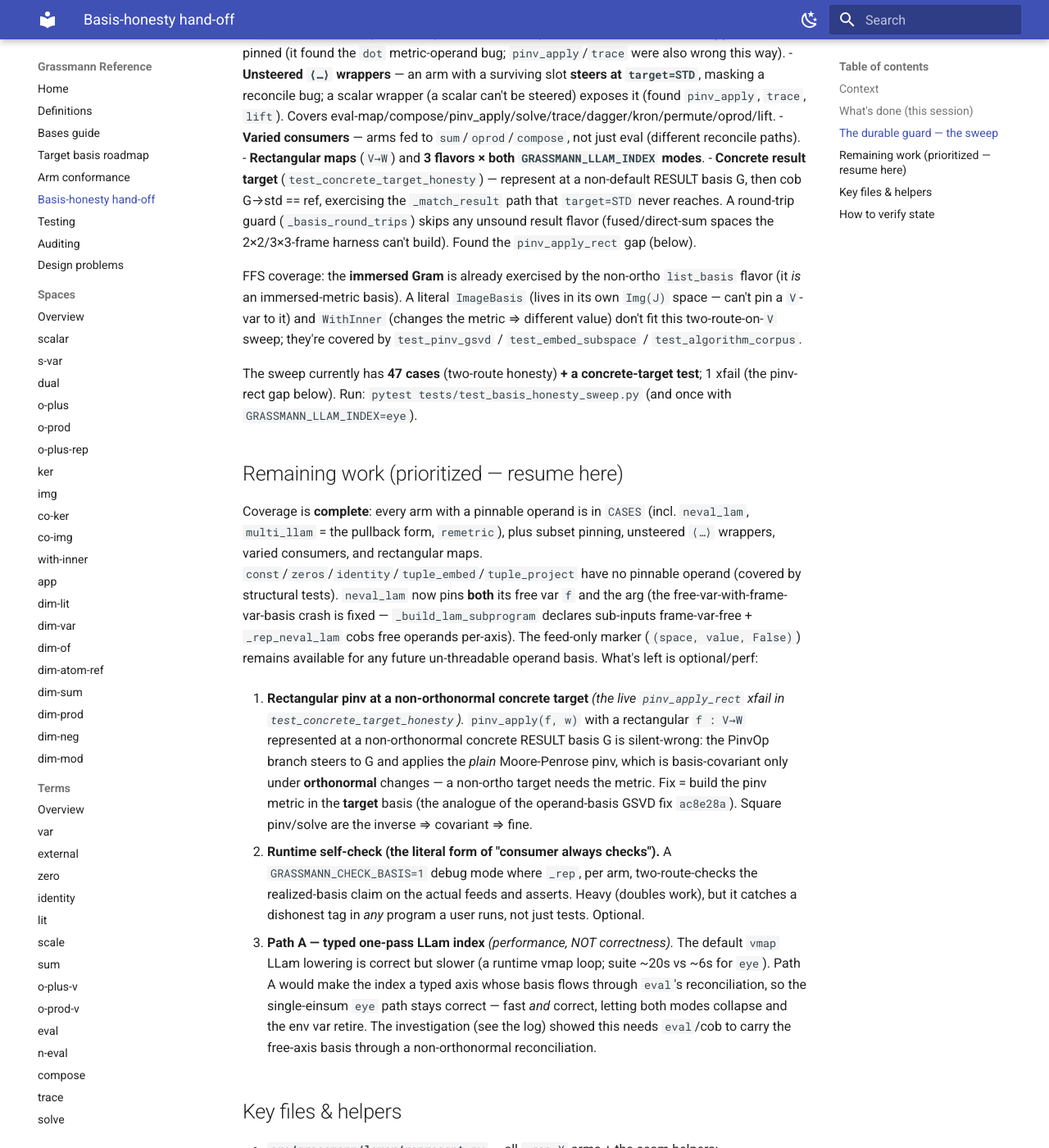
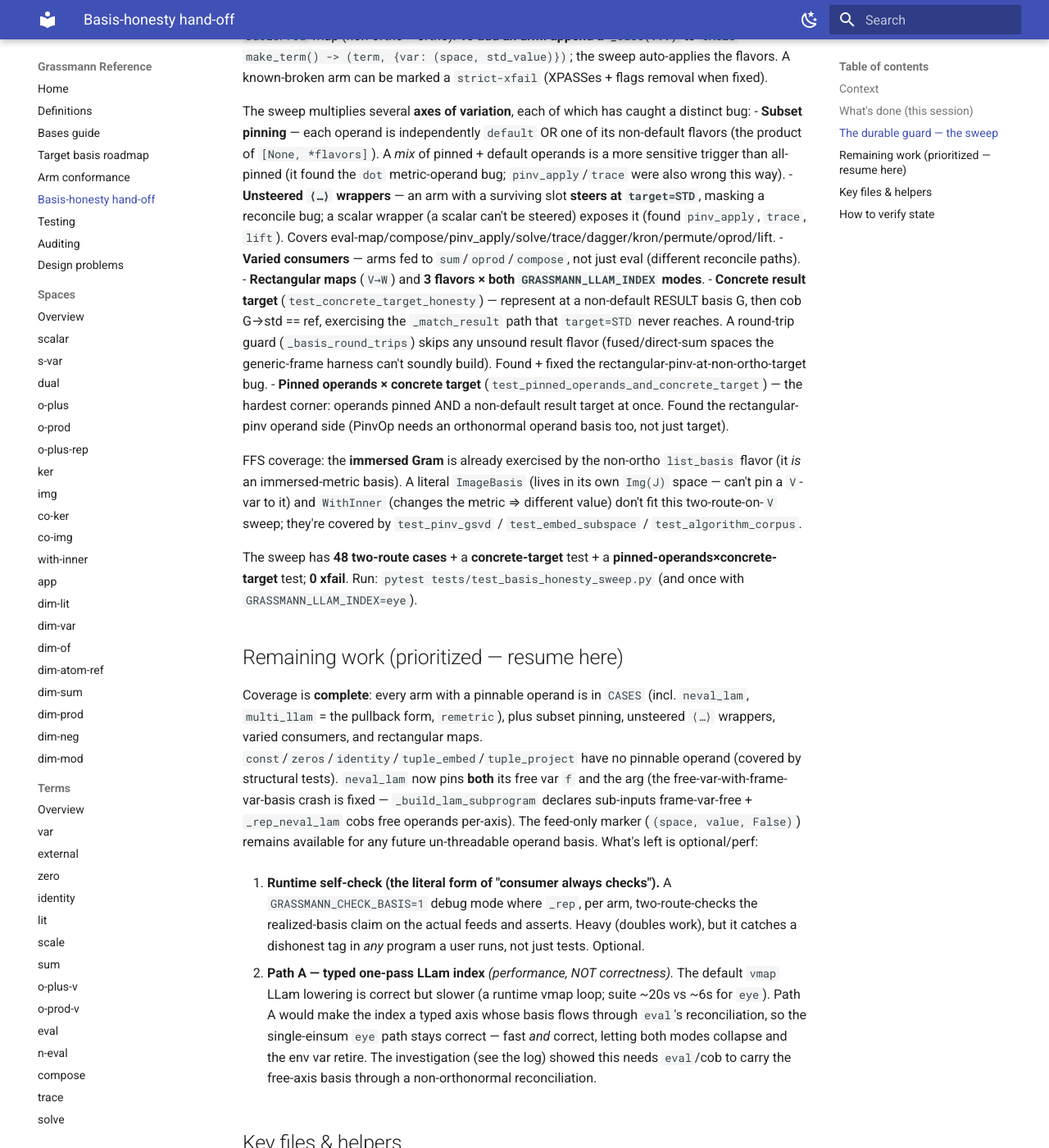
Before and after one commit to wraith1995/Grassmann, an MkDocs documentation site: the page built from docs/basis-honesty-handoff.md, in a window 1280 px wide and 1400 px high, scrolled down 2323 px. Shown: the whole window at 82% size. Built offline with MkDocs 1.6.1 and Material for MkDocs 9.7.7, drawn with Linux system fonts in a browser that asks for light colours; some of the changed text lies outside the part shown.

Commit message:
docs: hand-off — rectangular-pinv fixed (14th bug); +pinned-ops×concrete-target corner

````diff
--- a/docs/basis-honesty-handoff.md
+++ b/docs/basis-honesty-handoff.md
@@ -36,6 +36,7 @@
 | `eval` multi-axis fused slot | a single fused operand (`x⊗y`) vs a fused `dual(V⊗V)` slot left unreconciled (rank-1 gate) | per-axis reconcile via `_coerce_rep_to_target` (retires the rank-1 gate; subsumes the pullback) | `26c75a9` |
 | `dot`/metric-Eval mixed operands | `_reconcile_metric_operands` immersed-only gate ⇒ two different orthonormal frames stayed mismatched | reconcile whenever operands disagree (not just immersed) | `1e7dd86` |
 | `lift`/`kron` non-default operand (AUTO) | operands cob'd to default only under a non-AUTO target ⇒ as a sub-term the `default` tag lied | always cob operands to default (no-op for default ⇒ byte-identical) | `f76bb9d` |
+| `pinv`/`pinv_apply` rectangular, non-ortho | plain `PinvOp` covariant only for orthonormal bases — wrong for a rectangular map at a non-ortho operand/target | `_pinv_steer_ok`/`_map_is_square`: steer only if ortho-target or square; else cob rectangular `f` to default | `707385b`+`e7f1621` |
 
 The `vmap` LLam lowering is the **default** (`GRASSMANN_LLAM_INDEX=eye` = the old fast path, which
 raises on a cod-non-default body).
@@ -69,14 +70,17 @@
 - **Concrete result target** (`test_concrete_target_honesty`) — represent at a non-default RESULT basis
   G, then cob G→std == ref, exercising the `_match_result` path that `target=STD` never reaches. A
   round-trip guard (`_basis_round_trips`) skips any unsound result flavor (fused/direct-sum spaces the
-  2×2/3×3-frame harness can't build). Found the `pinv_apply_rect` gap (below).
+  generic-frame harness can't soundly build). Found + fixed the rectangular-pinv-at-non-ortho-target bug.
+- **Pinned operands × concrete target** (`test_pinned_operands_and_concrete_target`) — the hardest
+  corner: operands pinned AND a non-default result target at once. Found the rectangular-pinv operand
+  side (PinvOp needs an orthonormal operand basis too, not just target).
 
 FFS coverage: the **immersed Gram** is already exercised by the non-ortho `list_basis` flavor (it *is*
 an immersed-metric basis). A literal `ImageBasis` (lives in its own `Img(J)` space — can't pin a
 `V`-var to it) and `WithInner` (changes the metric ⇒ different value) don't fit this two-route-on-`V`
 sweep; they're covered by `test_pinv_gsvd` / `test_embed_subspace` / `test_algorithm_corpus`.
 
-The sweep currently has **47 cases** (two-route honesty) **+ a concrete-target test**; 1 xfail (the pinv-rect gap below). Run: `pytest tests/test_basis_honesty_sweep.py` (and once
+The sweep has **48 two-route cases** + a **concrete-target** test + a **pinned-operands×concrete-target** test; **0 xfail**. Run: `pytest tests/test_basis_honesty_sweep.py` (and once
 with `GRASSMANN_LLAM_INDEX=eye`).
 
 ## Remaining work (prioritized — resume here)
@@ -90,19 +94,12 @@
 (`(space, value, False)`) remains available for any future un-threadable operand basis. What's left is
 optional/perf:
 
-1. **Rectangular pinv at a non-orthonormal concrete target** *(the live `pinv_apply_rect` xfail in
-   `test_concrete_target_honesty`).* `pinv_apply(f, w)` with a rectangular `f : V→W` represented at a
-   non-orthonormal concrete RESULT basis G is silent-wrong: the PinvOp branch steers to G and applies
-   the *plain* Moore-Penrose pinv, which is basis-covariant only under **orthonormal** changes — a
-   non-ortho target needs the metric. Fix = build the pinv metric in the **target** basis (the analogue
-   of the operand-basis GSVD fix `ac8e28a`). Square pinv/solve are the inverse ⇒ covariant ⇒ fine.
-
-2. **Runtime self-check (the literal form of "consumer always checks").** A `GRASSMANN_CHECK_BASIS=1`
+1. **Runtime self-check (the literal form of "consumer always checks").** A `GRASSMANN_CHECK_BASIS=1`
    debug mode where `_rep`, per arm, two-route-checks the realized-basis claim on the actual feeds and
    asserts. Heavy (doubles work), but it catches a dishonest tag in *any* program a user runs, not just
    tests. Optional.
 
-3. **Path A — typed one-pass LLam index** *(performance, NOT correctness).* The default `vmap` LLam
+2. **Path A — typed one-pass LLam index** *(performance, NOT correctness).* The default `vmap` LLam
    lowering is correct but slower (a runtime vmap loop; suite ~20s vs ~6s for `eye`). Path A would make
    the index a typed axis whose basis flows through `eval`'s reconciliation, so the single-einsum `eye`
    path stays correct — fast *and* correct, letting both modes collapse and the env var retire. The
@@ -143,4 +140,4 @@
 pytest tests/test_basis_honesty_sweep.py -q # the guard alone
 ruff check src/grassmann tests
 ```
-Current: **1284 passed, 3 skipped, 1 xfailed** in both modes; ruff clean.
+Current: **1331 passed, 6 skipped, 0 xfailed** in both modes; ruff clean.
````
Also changed, not shown: other parts of docs/basis-honesty-handoff.md (+1 -1 lines).
